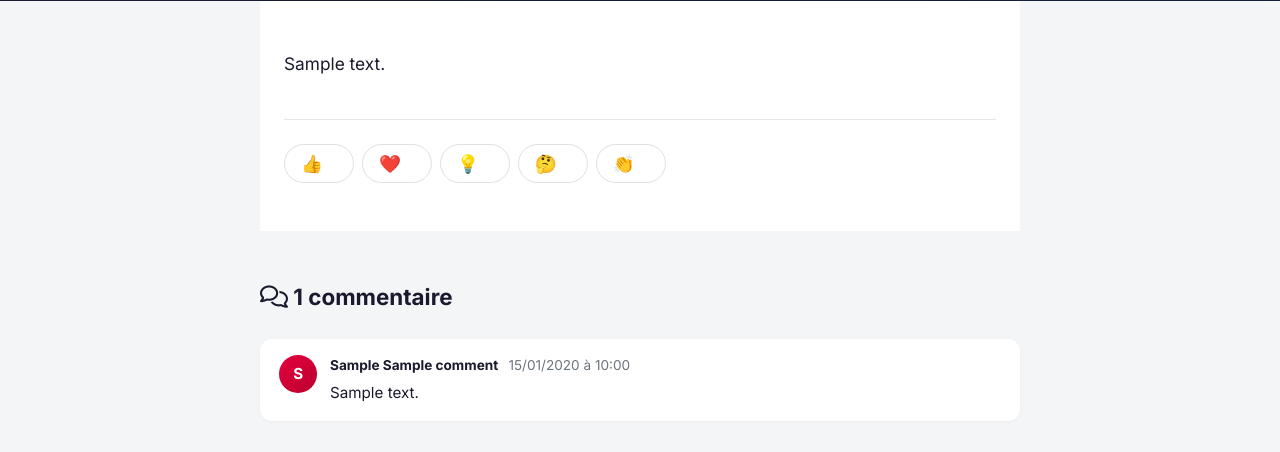
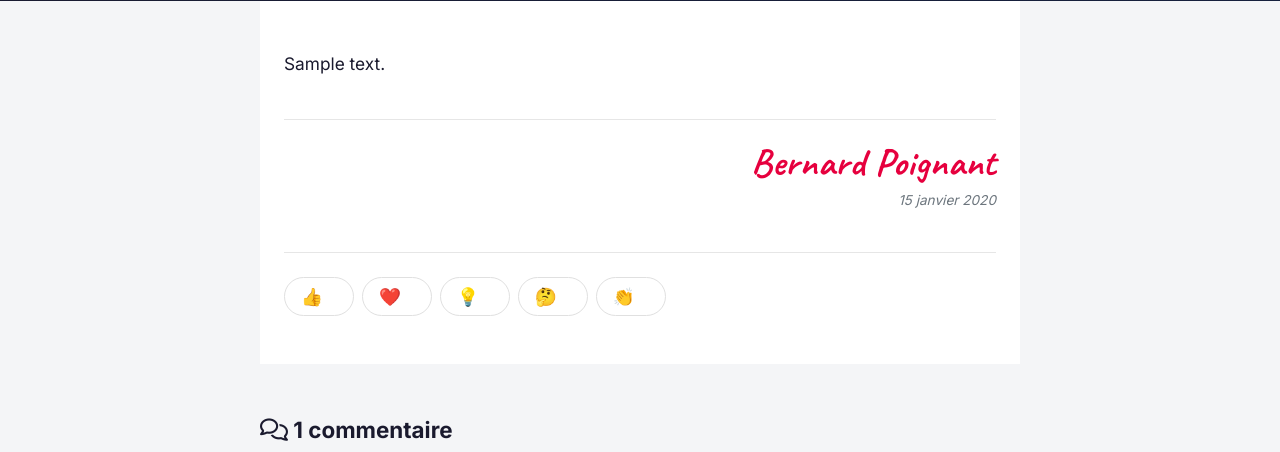
Before and after one commit to pierrepoignant/bpoignant, a Flask app: a page that uses templates/base.html in a window 1280 px wide. Shown: the part 392-844 px from the top of the page. Run offline with Flask 3, Linux system fonts and the light colour scheme; data comes from the database, SQL or seed files in the repository; tables that the repository leaves empty hold one stand-in row (values such as "Sample post").

Commit message:
Sign articles at the bottom + fix Jinja syntax in send-newsletter confirm
Signature
---------
Below the article body, before the reactions bar, render the author's
name in Caveat (handwritten Google Font) with the article date in
French underneath ("27 mai 2026"). Right-aligned, divider above.
Caveat is added alongside Inter in the base.html font import.

Fix
---
Jinja doesn't accept Python-style \' escapes inside expressions, so the
inline confirm() prompt on the send-newsletter button was throwing
TemplateSyntaxError. Precompute the message with {% set %} and inject
via |tojson into the onsubmit attribute.

Co-Authored-By: Claude Opus 4.7 (1M context) <noreply@anthropic.com>

```diff
--- a/articles/templates/articles_admin_list.html
+++ b/articles/templates/articles_admin_list.html
@@ -43,8 +43,10 @@
                    class="btn btn-sm btn-outline" style="color: var(--noir); border-color: #e0e0e0; padding: 6px 12px;" title="Voir sur le site">
                     <i class="fas fa-eye"></i>
                 </a>
+                {% set _last = last_campaign_by_article.get(a.id) %}
+                {% set _confirm = ('Cet article a déjà été envoyé le ' ~ _last.sent_at.strftime('%d/%m/%Y') ~ '. Renvoyer à tous les abonnés ?') if _last else 'Envoyer cet article à tous les abonnés ?' %}
                 <form method="POST" action="{{ url_for('admin_articles.send_newsletter', article_id=a.id) }}" style="margin: 0;"
-                      onsubmit="return confirm('{% if last_campaign_by_article.get(a.id) %}Cet article a déjà été envoyé le {{ last_campaign_by_article.get(a.id).sent_at.strftime(\'%d/%m/%Y\') }}. Renvoyer à tous les abonnés ?{% else %}Envoyer cet article à tous les abonnés ?{% endif %}')">
+                      onsubmit="return confirm({{ _confirm|tojson }})">
                     <button type="submit" class="btn btn-sm btn-vert" style="padding: 6px 12px;" title="Envoyer par e-mail aux abonnés">
                         <i class="fas fa-paper-plane"></i>
                     </button>
--- a/articles/templates/articles_public_show.html
+++ b/articles/templates/articles_public_show.html
@@ -56,6 +56,17 @@
 <article class="article-body">
     {{ article.content_html|safe }}
 
+    {% if article.author %}
+    {% set fr_months = ['janvier', 'février', 'mars', 'avril', 'mai', 'juin',
+                        'juillet', 'août', 'septembre', 'octobre', 'novembre', 'décembre'] %}
+    <div class="article-signature">
+        <div class="signature-name">{{ article.author.name }}</div>
+        <div class="signature-date">
+            {{ article.display_date.day }} {{ fr_months[article.display_date.month - 1] }} {{ article.display_date.year }}
+        </div>
+    </div>
+    {% endif %}
+
     <div class="article-reactions">
         {% include '_reactions_bar.html' %}
     </div>
--- a/static/css/style.css
+++ b/static/css/style.css
@@ -759,6 +759,28 @@ a:hover { color: var(--rouge-fonce); }
     .newsletter-block { padding: 1.5rem 1rem; }
 }
 
+/* ─── Article signature ────────────────────────────── */
+.article-signature {
+    margin: 2.5rem 0 0;
+    padding-top: 1.5rem;
+    border-top: 1px solid #e6e6e6;
+    text-align: right;
+}
+.signature-name {
+    font-family: 'Caveat', 'Brush Script MT', cursive;
+    font-size: 2.4rem;
+    font-weight: 700;
+    color: var(--rouge);
+    line-height: 1;
+    letter-spacing: 0.5px;
+}
+.signature-date {
+    font-size: 0.85rem;
+    color: var(--gris);
+    margin-top: 0.4rem;
+    font-style: italic;
+}
+
 /* ─── Reactions ────────────────────────────────────── */
 .article-reactions {
     max-width: 760px;
--- a/templates/base.html
+++ b/templates/base.html
@@ -42,7 +42,7 @@
     <link rel="stylesheet" href="{{ url_for('static', filename='css/style.css') }}">
     <link rel="stylesheet" href="https://cdnjs.cloudflare.com/ajax/libs/font-awesome/6.5.1/css/all.min.css">
     <link rel="preconnect" href="https://fonts.googleapis.com">
-    <link href="https://fonts.googleapis.com/css2?family=Inter:wght@400;500;600;700;800&display=swap" rel="stylesheet">
+    <link href="https://fonts.googleapis.com/css2?family=Inter:wght@400;500;600;700;800&family=Caveat:wght@600;700&display=swap" rel="stylesheet">
     {% block head %}{% endblock %}
     {% block jsonld %}{% endblock %}
 </head>
```
